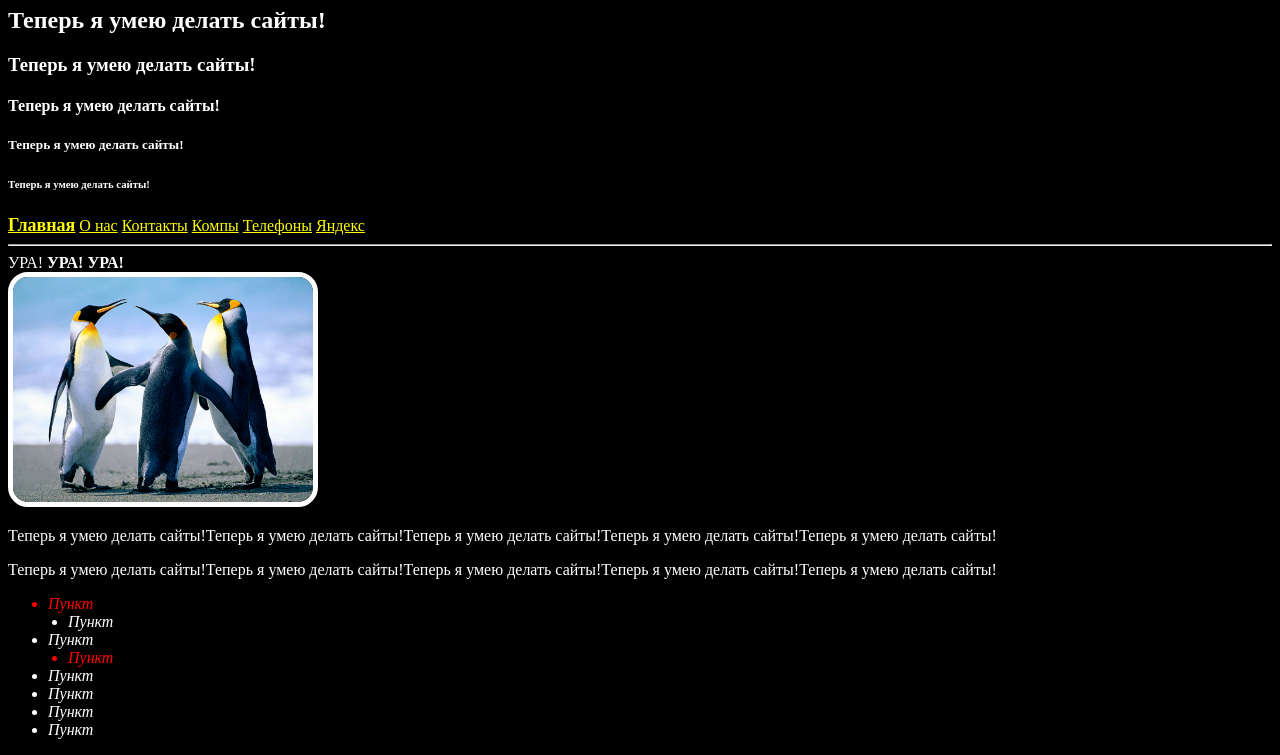
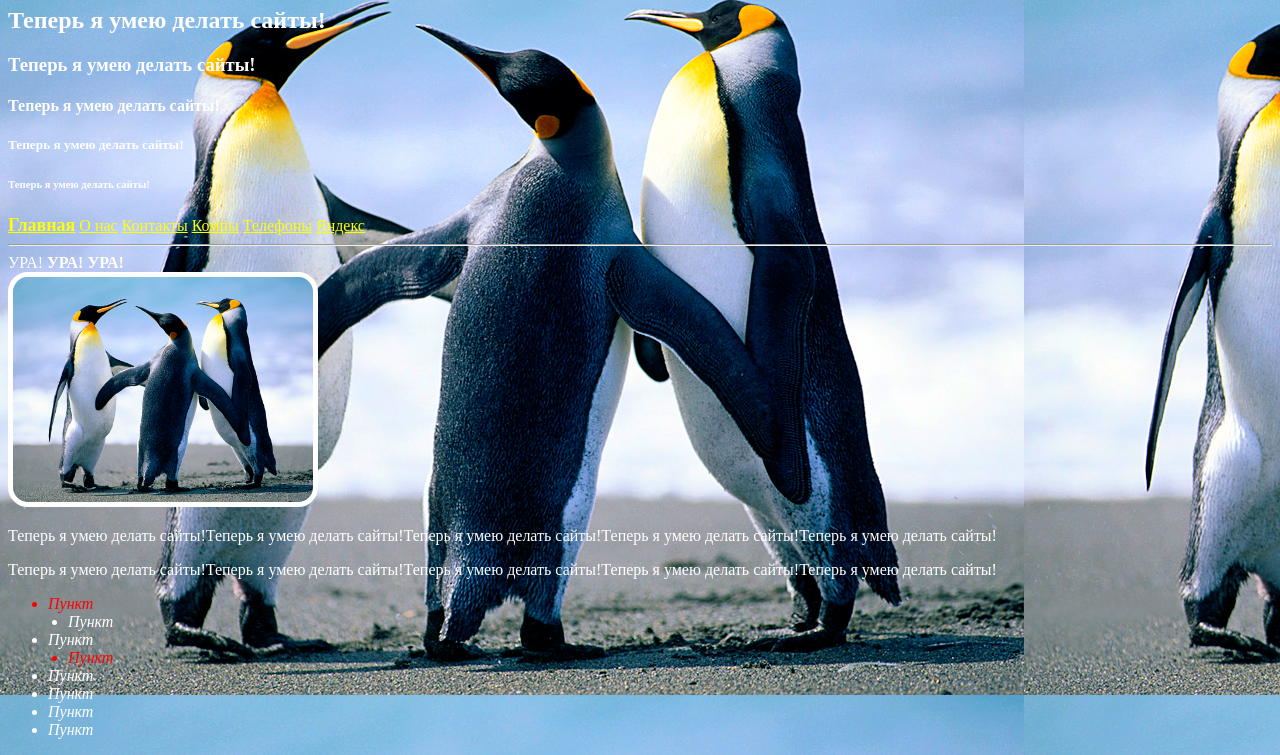
Before and after one commit to asbelous/my-first-site, a plain HTML site: page index.html in a window 1280 px wide. Shown: the part 73-828 px from the top of the page. Drawn offline with Linux system fonts and the light colour scheme.

Commit message:
Поставил пингвинов фоном

```diff
--- a/css/style.css
+++ b/css/style.css
@@ -1,6 +1,7 @@
 /* селекторы тегов */
 body{
-	background: black;
+	background-color: black;
+	background-image: url(../img/Penguins.jpg);
 	color: white;
 	font-family: Calibry;
 }
```
